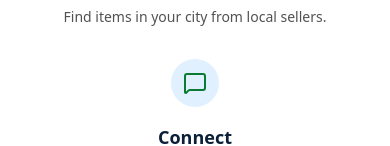
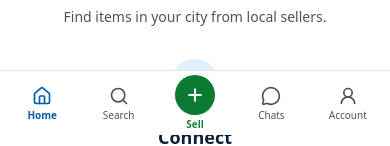
Before and after one commit to vivek2310sharma/FairSwap-Web, a Next.js app: page / in a window 390 px wide. Shown: the part 709-855 px from the top of the page. Built offline with nearby package versions, Linux system fonts and the light colour scheme; no server answers.

Commit message:
feat(nav): backport HDR-01 mobile bottom navigation to staging
Focused transfer of reviewed PR #187 four-file change, preserving staging-only Test functionality and distinct history. No schema/auth/backend changes.

```diff
--- a/src/app/layout.tsx
+++ b/src/app/layout.tsx
@@ -1,4 +1,5 @@
 import type { Metadata } from "next";
+import { MobileBottomNav } from "@/components/navigation/MobileBottomNav";
 import "./globals.css";
 
 const siteUrl = process.env.NEXT_PUBLIC_SITE_URL;
@@ -39,7 +40,10 @@ export default function RootLayout({
 }>) {
   return (
     <html lang="en" className="h-full antialiased">
-      <body className="flex min-h-full flex-col">{children}</body>
+      <body className="flex min-h-full flex-col">
+        {children}
+        <MobileBottomNav />
+      </body>
     </html>
   );
 }
--- /dev/null
+++ b/src/components/navigation/MobileBottomNav.tsx
@@ -0,0 +1,143 @@
+"use client";
+
+import Link from "next/link";
+import { usePathname } from "next/navigation";
+import { House, Search, Plus, MessageCircle, UserRound } from "lucide-react";
+
+export function shouldShowBottomNav(pathname: string | null): boolean {
+  if (!pathname) return false;
+
+  // Hide on auth routes
+  if (pathname.startsWith("/auth")) return false;
+
+  // Hide on listing creation flow
+  if (pathname.startsWith("/account/listings/new")) return false;
+
+  // Hide on listing edit routes (e.g. /account/listings/[id]/edit, /account/listings/car/edit)
+  if (pathname.endsWith("/edit") || pathname.includes("/edit/")) return false;
+
+  // Hide on individual chat thread (/account/messages/[id])
+  if (pathname.startsWith("/account/messages/") && pathname !== "/account/messages") return false;
+
+  // Hide on compliance/policy review screens
+  if (pathname.startsWith("/account/policy-review")) return false;
+
+  return true;
+}
+
+export function isRouteActive(href: string, pathname: string | null): boolean {
+  if (!pathname) return false;
+
+  if (href === "/") {
+    return pathname === "/";
+  }
+  if (href === "/search") {
+    return pathname === "/search" || pathname.startsWith("/search/");
+  }
+  if (href === "/account/messages") {
+    return pathname === "/account/messages" || pathname.startsWith("/account/messages/");
+  }
+  if (href === "/account/listings/new") {
+    return pathname === "/account/listings/new" || pathname.startsWith("/account/listings/new/");
+  }
+  if (href === "/account") {
+    if (pathname.startsWith("/account/messages") || pathname.startsWith("/account/listings/new")) {
+      return false;
+    }
+    return pathname === "/account" || pathname.startsWith("/account/");
+  }
+
+  return pathname === href;
+}
+
+interface NavItem {
+  label: string;
+  href: string;
+  icon: typeof House;
+  isPrimary?: boolean;
+}
+
+const navItems: NavItem[] = [
+  { label: "Home", href: "/", icon: House },
+  { label: "Search", href: "/search", icon: Search },
+  { label: "Sell", href: "/account/listings/new", icon: Plus, isPrimary: true },
+  { label: "Chats", href: "/account/messages", icon: MessageCircle },
+  { label: "Account", href: "/account", icon: UserRound },
+];
+
+export function MobileBottomNav() {
+  const pathname = usePathname();
+
+  if (!shouldShowBottomNav(pathname)) {
+    return null;
+  }
+
+  return (
+    <>
+      {/* Spacer in document flow on mobile to prevent content overlap */}
+      <div
+        className="h-[calc(4rem+1px+env(safe-area-inset-bottom,0px))] sm:hidden shrink-0 pointer-events-none"
+        aria-hidden="true"
+      />
+      <nav
+        aria-label="Mobile bottom navigation"
+        className="fixed bottom-0 left-0 right-0 z-40 border-t border-border bg-surface/95 backdrop-blur-xs pb-[env(safe-area-inset-bottom)] sm:hidden"
+      >
+        <ul className="grid h-16 grid-cols-5 items-center px-1" role="list">
+          {navItems.map((item) => {
+            const active = isRouteActive(item.href, pathname);
+
+            if (item.isPrimary) {
+              return (
+                <li key={item.href} className="flex justify-center">
+                  <Link
+                    href={item.href}
+                    aria-current={active ? "page" : undefined}
+                    aria-label="Sell - Post a listing"
+                    className="group flex min-h-[44px] min-w-[44px] flex-1 flex-col items-center justify-center rounded-lg focus-visible:outline-none focus-visible:ring-2 focus-visible:ring-action-500"
+                  >
+                    <div
+                      className={`flex h-10 w-10 items-center justify-center rounded-full bg-action-600 text-white shadow-xs transition-transform hover:bg-action-700 active:scale-95 ${
+                        active ? "ring-2 ring-action-600 ring-offset-2" : ""
+                      }`}
+                    >
+                      <Plus className="h-5 w-5 stroke-[2.5]" aria-hidden="true" />
+                    </div>
+                    <span className="mt-0.5 text-[10px] font-semibold text-action-700 dark:text-action-400">
+                      {item.label}
+                    </span>
+                  </Link>
+                </li>
+              );
+            }
+
+            const Icon = item.icon;
+            return (
+              <li key={item.href} className="flex justify-center">
+                <Link
+                  href={item.href}
+                  aria-current={active ? "page" : undefined}
+                  className={`flex min-h-[44px] min-w-[44px] flex-1 flex-col items-center justify-center rounded-lg py-1 text-center transition-colors focus-visible:outline-none focus-visible:ring-2 focus-visible:ring-brand-500 ${
+                    active
+                      ? "font-semibold text-brand-600 dark:text-brand-300"
+                      : "font-medium text-muted hover:text-foreground"
+                  }`}
+                >
+                  <Icon
+                    className={`h-5 w-5 ${
+                      active ? "text-brand-600 dark:text-brand-300" : "text-muted"
+                    }`}
+                    aria-hidden="true"
+                  />
+                  <span className="mt-1 text-[10px] leading-none">
+                    {item.label}
+                  </span>
+                </Link>
+              </li>
+            );
+          })}
+        </ul>
+      </nav>
+    </>
+  );
+}
```
Also changed, not shown: 2 other files (tests, documents, lock files or other folders).
